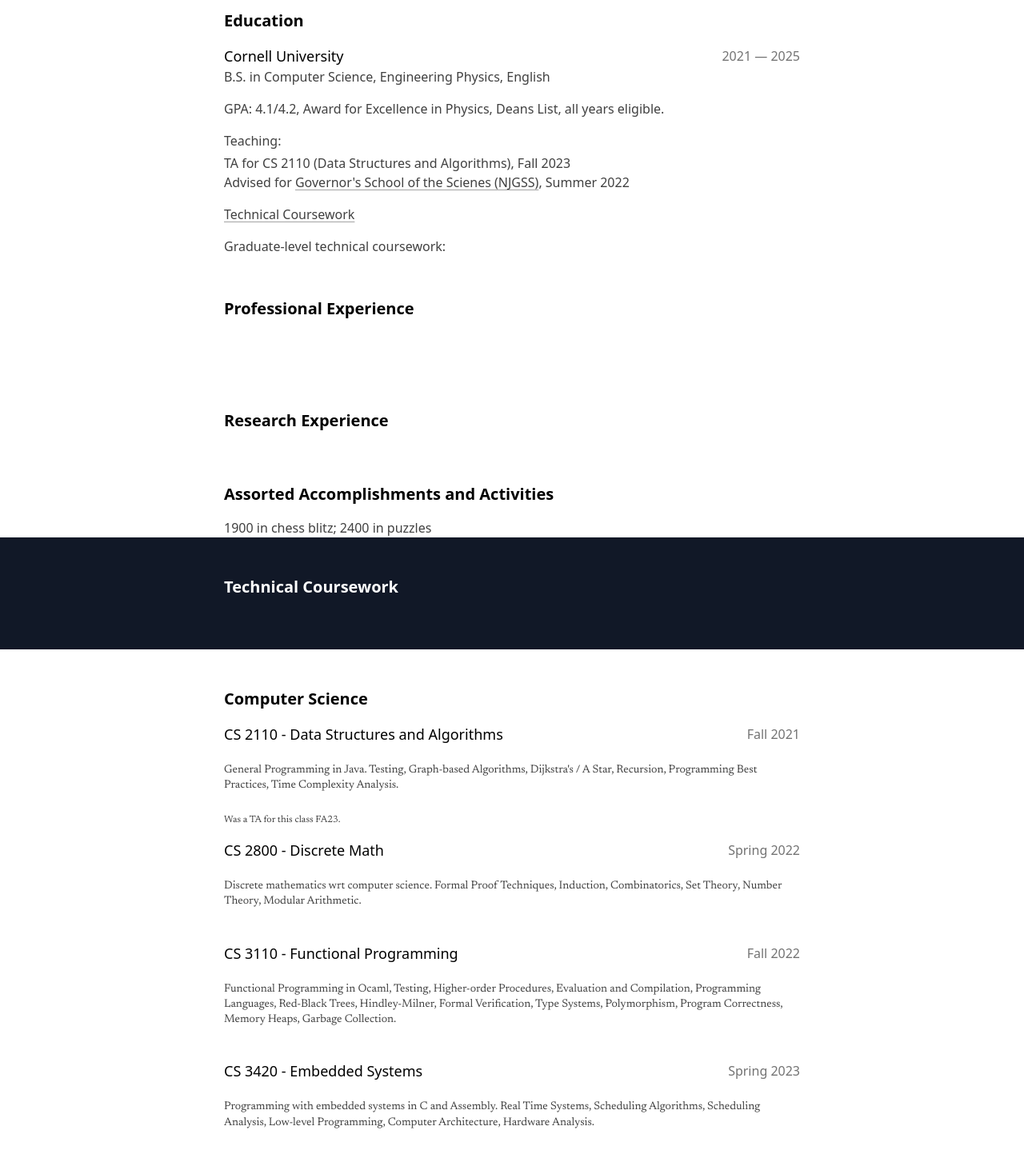
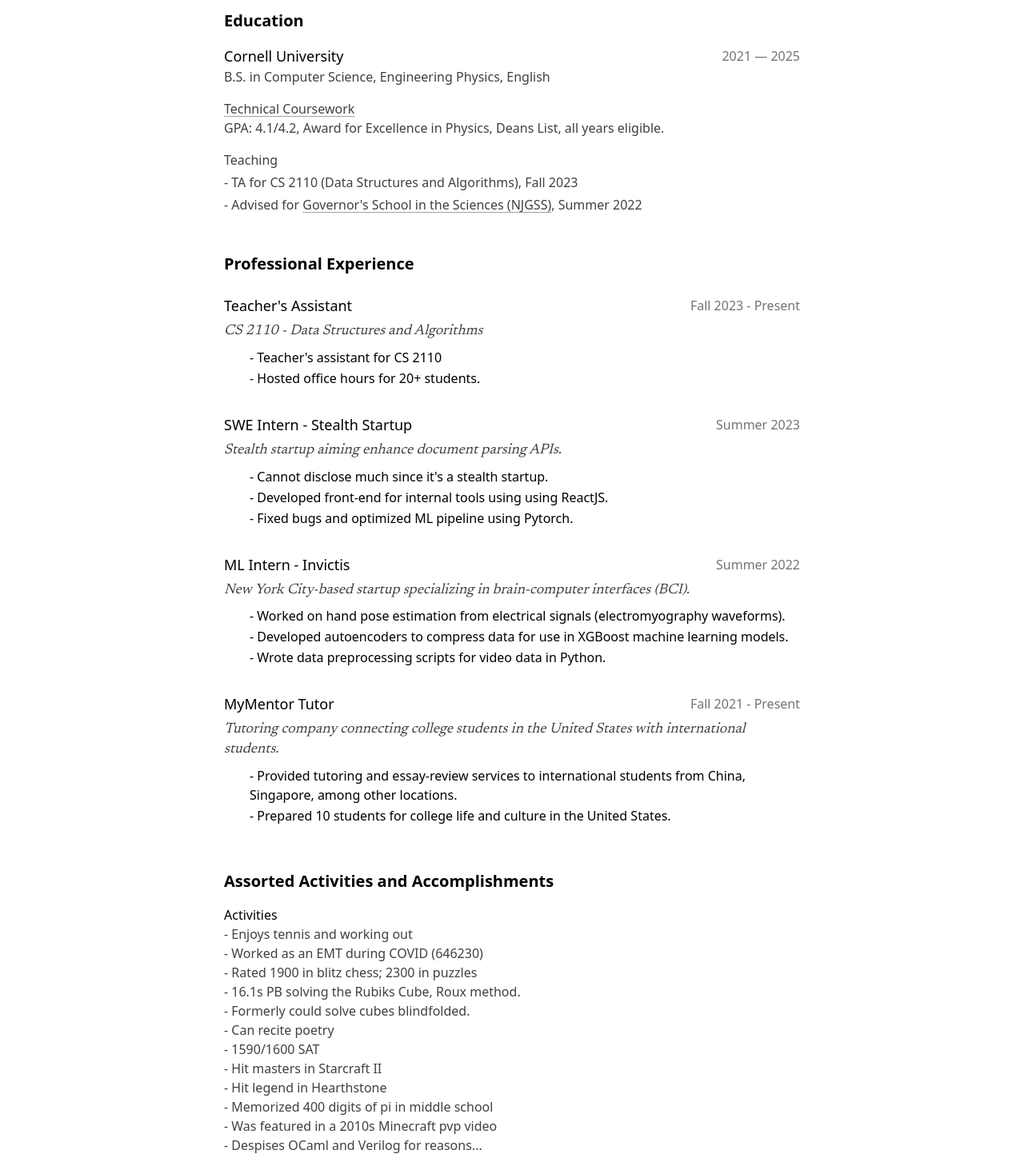
Before and after one commit to bryant-har/bryanthar.com, a Next.js app in the folder MatXi/: page /about/resume in a window 1280 px wide. Shown: the part 220-1668 px from the top of the page at 80% size. Built offline with nearby package versions, Linux system fonts and the light colour scheme.

Commit message:
Finish Resume

```diff
--- a/MatXi/src/pages/about/index.js
+++ b/MatXi/src/pages/about/index.js
@@ -51,7 +51,7 @@ export default function About() {
           </p>
           <p className='leading-relaxed'>
             <span className='font-semibold'>Languages:</span> Python · Java · C/C++ · HTML/CSS · Javascript · Wolfram Language · LaTeX <br />
-            <span className='font-semibold'>Frameworks:</span> NextJS · ReactJS · Tailwind · Bootstrap · ROS · Tensorflow/Keras · PyTorch<br />
+            <span className='font-semibold'>Frameworks:</span> NextJS · ReactJS · Tailwind · Yaml · ROS · Tensorflow/Keras · PyTorch<br />
             <span className='font-semibold'>Tools/Services:</span>VSCode · Firebase · MongoDB · Heroku · Git/Github
 
           </p>
--- a/MatXi/src/pages/about/resume/index.js
+++ b/MatXi/src/pages/about/resume/index.js
@@ -5,54 +5,57 @@ Writing.getLayout = layout
 
 export default function Writing() {
   return <div className='py-12'>
-    <section class="layout">
-      <h2 class="heading">Education</h2>
+    <section className="layout font-light space-y-4">
+      <h1 className="heading">Education</h1>
 
-      <div class="mb-4">
-        <div class="flex justify-between items-end">
-          <h3 class="text-black text-lg">Cornell University</h3>
-          <div class="text-neutral-500 mb-0.5">2021 — 2025</div>
+      <div className="mb-4">
+        <div className="flex justify-between items-end">
+          <h2 className="text-black text-lg font-normal">Cornell University</h2>
+          <div className="text-neutral-500 font-normal mb-0.5">2021 — 2025</div>
         </div>
-        <p class="byline">B.S. in Computer Science, Engineering Physics, English</p>
+        <p className="byline">B.S. in Computer Science, Engineering Physics, English</p>
+      </div>
+      <div>
+        <p className='font-medium link'><a href='#coursework'>Technical Coursework</a></p>
+        <p>GPA: 4.1/4.2, Award for Excellence in Physics, Deans List, all years eligible.</p>
       </div>
 
-      <p>GPA: 4.1/4.2, Award for Excellence in Physics, Deans List, all years eligible.</p>
+      <div>
+        <h1 className="font-medium mt-4 mb-1">Teaching</h1>
+        <ul className='space-y-1'>
+          <li>
+            - TA for CS 2110 (Data Structures and Algorithms), Fall 2023
+          </li>
+          <li>
+            - Advised for <a className="link" href="https://en.wikipedia.org/wiki/Governor%27s_School_of_New_Jersey">
+              Governor's School in the Sciences (NJGSS)</a>, Summer 2022
+          </li>
+        </ul>
+      </div>
 
-      <h2 class="font-medium mt-4 mb-1">Teaching:</h2>
-      <ul>
-        <li>
-          TA for CS 2110 (Data Structures and Algorithms), Fall 2023
-        </li>
-        <li>
-          Advised for <a class="link" href="https://en.wikipedia.org/wiki/Governor%27s_School_of_New_Jersey">
-            Governor's School of the Scienes (NJGSS)</a>, Summer 2022
-        </li>
-      </ul>
-
-      <a href='#coursework'><p className=' font-mediium mt-4 mb-1 link'>Technical Coursework</p></a>
-      <h2 class="font-medium mt-4 mb-1">Graduate-level technical coursework:</h2>
-      <ul>
-        <li></li>
-      </ul>
-    </section>
-    <section class="layout py-12">
-      <h2 class="heading">Professional Experience</h2>
-      {/* Stealth Startup. Description: Refined api and developed react front-end for document processing for a stealth startup. */}
-      {/* Invictis BCI, Biotechnology startup ML with document processing */}
-      {/* Tutor for MyMentor. Tutored International students in durign school year */}
 
     </section>
-    <section class="layout py-12">
-      <h2 class="heading">Research Experience</h2>
+    <section className="layout py-12">
+      <h1 className="heading">Professional Experience</h1>
+      <NoLinkList data={data.jobs} ></NoLinkList>
+
     </section>
-
-    <section className='layout'><h1 className="heading ">Assorted Accomplishments and Activities</h1>
+    <section className='layout'><h1 className="heading ">Assorted Activities and Accomplishments</h1>
+      <h2 className="text-black text-md font-normal">Activities</h2>
       <ul>
-        {data.random.map((item, index) => <li key={index} className='flex'>
-          <div>{item.title}</div>
-          <div class="flex-grow: 1 align-self: center border-bottom: 1px dashed"></div>
-          <div>{item.desc}</div>
-        </li>)}
+        <li>- Enjoys tennis and working out</li>
+        <li>- Worked as an EMT during COVID (646230)</li>
+        <li>- Rated 1900 in blitz chess; 2300 in puzzles</li>
+        <li>- 16.1s PB solving the Rubiks Cube, Roux method.</li>
+        <li>- Formerly could solve cubes blindfolded.</li>
+        <li>- Can recite poetry</li>
+        <li>- 1590/1600 SAT</li>
+        <li>- Hit masters in Starcraft II</li>
+        <li>- Hit legend in Hearthstone</li>
+        <li>- Memorized 400 digits of pi in middle school</li>
+        <li>- Was featured in a 2010s Minecraft pvp video</li>
+        <li>- Despises OCaml and Verilog for reasons...</li>
+        <li>- Enjoys Yamls </li>
       </ul>
     </section >
 
@@ -70,5 +73,5 @@ export default function Writing() {
       <h1 className='heading pt-12'> Math and Physics </h1>
       <NoLinkList data={data.physcoursework}> </NoLinkList>
     </section>
-  </div>
+  </div >
 }
--- a/MatXi/src/pages/about/resume/resume.yaml
+++ b/MatXi/src/pages/about/resume/resume.yaml
@@ -1,33 +1,34 @@
-
-    # {/* Nationally Certified EMT DURING COVID */}
-    # {/* 1590/1600 SAT, top 1% of class */}
-random:
-  - title:
-    desc:
-  - title:
-    desc:
-  - title: 1900 in chess blitz; 2400 in puzzles
-    desc:
-  - title:
-    desc:
 jobs:
-  - title: Stealth Startup
-    desc: Developed front-end for internal tools using ReactJS. Fixed bugs in ML pipeline using Pytorch.
+  - title: Teacher's Assistant
+    desc: CS 2110 - Data Structures and Algorithms
+    date: Fall 2023 - Present
+    notes: [Teacher's assistant for CS 2110, Hosted office hours for 20+ students.]
+  - title: SWE Intern - Stealth Startup
+    desc: Stealth startup aiming enhance document parsing APIs.
     date: Summer 2023
-    notes: Stealth startup experimenting with LLMs to enhance document parsing APIs.
-  - title: Invictis
-    desc: Developed autoencoders for XGBoost machine learning models to predict hand pose from electromyography waveforms. Wrote data preprocessing scripts for video data in Python.
+    notes:
+      - Cannot disclose much since it's a stealth startup.
+      - Developed front-end for internal tools using using ReactJS.
+      - Fixed bugs and optimized ML pipeline using Pytorch.
+  - title: ML Intern - Invictis
+    desc: New York City-based startup specializing in brain-computer interfaces (BCI).
     date: Summer 2022
-    notes: New York City-based startup specializing in brain-computer interfaces (BCI).
+    notes:
+      - Worked on hand pose estimation from electrical signals (electromyography waveforms).
+      - Developed autoencoders to compress data for use in XGBoost machine learning models.
+      - Wrote data preprocessing scripts for video data in Python.
   - title: MyMentor Tutor
-    desc: Provided excellent tutoring and essay-writing services to international students from China, Singapore, among other locations. Further helped prepare 20 clients for college life and culture in the United States.
+    desc: Tutoring company connecting college students in the United States with international students.
     date: Fall 2021 - Present
     notes:
+      - Provided tutoring and essay-review services to international students from China, Singapore, among other locations.
+      - Prepared 10 students for college life and culture in the United States.
 coursework:
   - title: CS 2110 - Data Structures and Algorithms
     desc: General Programming in Java. Testing, Graph-based Algorithms, Dijkstra's / A Star, Recursion, Programming Best Practices, Time Complexity Analysis.
     date: Fall 2021
-    notes: Was a TA for this class FA23.
+    notes:
+      - TA for FA23.
   - title: CS 2800 - Discrete Math
     desc: Discrete mathematics wrt computer science. Formal Proof Techniques, Induction, Combinatorics, Set Theory, Number Theory, Modular Arithmetic.
     date: Spring 2022
@@ -84,7 +85,7 @@ physcoursework:
   - title: PHYS 1116-2214 - Honors Introductory Physics Sequence
     desc: Introductory Physics sequence. Mechanics, Electromagnetism, Waves.
     date: 2021 -2022
-    notes: Won competition for excellence in physics.
+    notes: [Won competition for excellence in physics.]
   - title: AEP 3200 - Mathematical Physics
     desc: Tensor Calculus, Complex Analysis, Dirac-Delta Distributions, Fourier and Laplace Transforms, Method of Frobenius, Group Theory, Christoffel Symbols, Calculus of Variations
     date: Spring 2023
@@ -109,6 +110,3 @@ physcoursework:
     desc: See Course Page
     date: Fall 2024
     notes:
-
-
-    # Awards ^^^
--- a/MatXi/src/static/NoLinkList.tsx
+++ b/MatXi/src/static/NoLinkList.tsx
@@ -1,11 +1,10 @@
 import React from 'react'
-import { ArrowUpRight } from 'lucide-react';
 
 type ListItem = {
   title: string;
   desc: string;
   date: string
-  notes: string;
+  notes: string[];
 };
 
 
@@ -13,7 +12,8 @@ type ListItem = {
 export default function LinkList({ data }: { data: ListItem[] }) {
   return <div className="grid gap-y-4">
     {data.map((item, index) =>
-      <>
+      <div key={index} className='block -mx-3 px-3 py-2 hover:bg-neutral-100 transition-colors'
+      >
         <div className="flex flex-col sm:flex-row sm:items-end mb-1.5">
           <div className="text-lg text-black font-normal">
             {item.title}
@@ -22,14 +22,13 @@ export default function LinkList({ data }: { data: ListItem[] }) {
             {item.date}
           </div>
         </div>
-        <div className="text-sm leading-snug font-serif font-light">
+        <div className="text-lg leading-snug font-serif italic pb-2">
           {item.desc}
         </div>
-        <div className="text-xs pt-2 leading-snug font-serif font-light">
-          {item.notes}
-        </div>
-      </>
-    )}
+        <ul className='pl-8 space-y-0.5 text-black font-light'>
+          {item.notes ? item.notes.map((line) => <li>- {line}</li>) : <div />}
+        </ul>
+      </div>)}
   </div>
 
 }
```
Also changed, not shown: MatXi/src/pages/about/arts/arts.yaml (+11 -11 lines).
